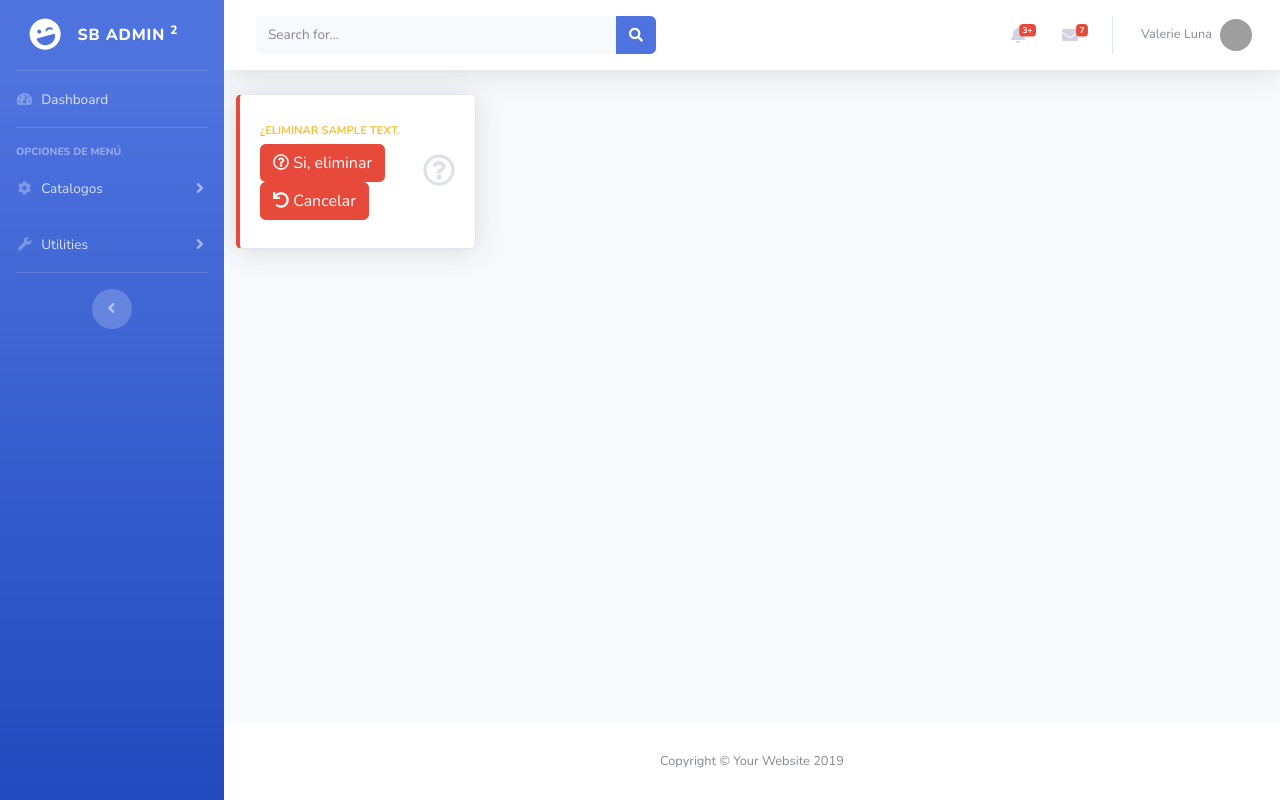
After one commit to JulianDavidGamboa/sistema-factuacion-django, a Django app: page /inv/categorias/delete/1 in a window 1280 px wide. The commit adds this page. Run offline with Django 3.2, Linux system fonts and the light colour scheme; a user stored in the database is signed in; tables that the repository leaves empty hold one stand-in row (values such as "Sample post"); some libraries are stand-ins or nearby versions; grey boxes are pictures that could not be loaded.

Commit message:
Eliminar categoria

```diff
--- /dev/null
+++ b/inv/templates/inv/catalogos_del.html
@@ -0,0 +1,27 @@
+{% extends 'base/base.html' %}
+
+{% block page_content %}
+
+ <form method="POST" class="form form-inline" autocomplete="off">
+     {% csrf_token %}
+    <div class="col-xl-3 col-md-6 mb-4">
+        <div class="card border-left-danger shadow h-100 py-2">
+            <div class="card-body">
+                <div class="row no-gutters align-items-center">
+                    <div class="col mr-2">
+                        <div class="text-xs font-weight-bold text-warning text-uppercase mb-1">¿Eliminar {{ obj.descripcion }}</div>
+                        <button type="submit" class="btn btn-danger"> <i class="far fa-question-circle"></i> Si, eliminar</button>
+                        <a href="{% url 'inv:categoria_list' %}" class="btn btn-danger" > <span class="fa fa-undo"></span> Cancelar </a>
+                    </div>
+                    <div class="col-auto">
+                        <i class="far fa-question-circle fa-2x text-gray-300"></i>
+                    </div>
+                </div>
+            </div>
+        </div>
+    </div>
+</form>
+
+{% endblock %}
+{% block js_page %}
+{% endblock %}
--- a/inv/templates/inv/categoria_form.html
+++ b/inv/templates/inv/categoria_form.html
@@ -27,7 +27,7 @@
                                         class="form-control"
                                         required
                                         id="id_descripcion"
-                                        value="{% if obj %} {{ obj.descripcion }} {% endif %}"
+                                        value="{% if obj %}{{ obj.descripcion }}{% endif %}"
                                         placeholder="Descripcion">
                             </div>
                         </div>
@@ -49,7 +49,11 @@
 
                         <div class="row">
                             <div class="col mt-3">
+                            {% if obj %}
+                                <button type="submit" class="btn btn-warning"> <span class="fa fa-pencil"></span> Editar </button>
+                            {% else %}
                                 <button type="submit" class="btn btn-success"> <span class="fa fa-save"></span> Guardar </button>
+                            {% endif %}
                                 <a href="{% url 'inv:categoria_list' %}" class="btn btn-danger" > <span class="fa fa-undo"></span> Cancelar </a>
                             </div>
                         </div>
--- a/inv/templates/inv/categoria_list.html
+++ b/inv/templates/inv/categoria_list.html
@@ -47,7 +47,7 @@
                         <td>{{ item.fecha_modifica|date:"d/m/Y H:i:s" }}</td>
                         <td>
                             <a href="{% url 'inv:categoria_edit' item.id %}" class="btn btn-warning btn-circle" role="button"><i class="far fa-edit"></i> </a>
-                            <a href="#" class="btn btn-danger btn-circle" role="button"> <i class="far fa-trash-alt"></i> </a>
+                            <a href="{% url 'inv:categoria_del' item.id %}" class="btn btn-danger btn-circle" role="button"> <i class="far fa-trash-alt"></i> </a>
                         </td>
                     </tr>
                 {% endfor %}
--- a/inv/urls.py
+++ b/inv/urls.py
@@ -1,9 +1,10 @@
 from django.urls import path
 
-from .views import CategoriaView, CategoriaNew, CategoriaEdit
+from .views import CategoriaView, CategoriaNew, CategoriaEdit, CategoriaDel
 
 urlpatterns = [
     path('categorias/', CategoriaView.as_view(), name="categoria_list"),
     path('categorias/new', CategoriaNew.as_view(), name="categoria_new"),
     path('categorias/edit/<int:pk>', CategoriaEdit.as_view(), name="categoria_edit"),
+    path('categorias/delete/<int:pk>', CategoriaDel.as_view(), name="categoria_del"),
 ]
--- a/inv/views.py
+++ b/inv/views.py
@@ -35,5 +35,11 @@ class CategoriaEdit(LoginRequiredMixin, generic.UpdateView):
     login_url="bases:login"
 
     def form_valid(self, form):
-        form.instance.usuario_modifica = self.request.id
+        form.instance.usuario_modifica = self.request.user.id
         return super().form_valid(form)
+
+class CategoriaDel(LoginRequiredMixin, generic.DeleteView):
+    model = Categoria
+    template_name = "inv/catalogos_del.html"
+    context_object_name = 'obj'
+    success_url = reverse_lazy("inv:categoria_list")
```
